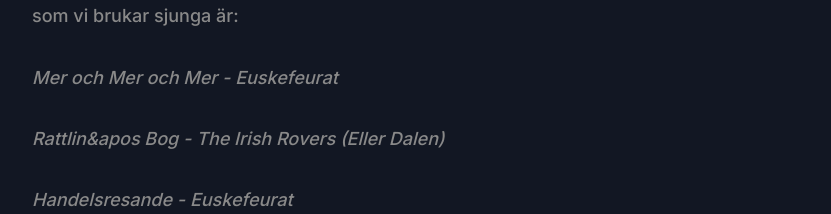
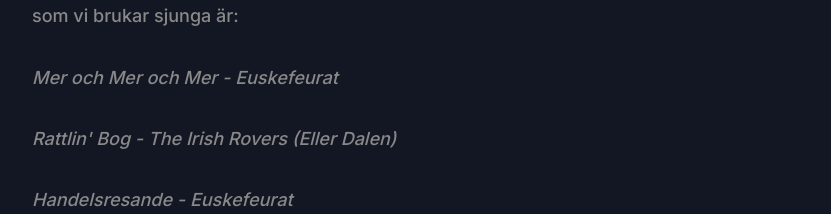
Before and after one commit to Chalmers-Bastukommitte/CBK-website, a Next.js app: page /blog/Bastuskola in a window 1280 px wide. Shown: the part 1560-1774 px from the top of the page, without its empty margins (224-1055 px from the left). Built offline with nearby package versions, Linux system fonts and the light colour scheme.

Commit message:
<fix> Small type errors

```diff
--- a/src/app/blog/Bastuskola/page.tsx
+++ b/src/app/blog/Bastuskola/page.tsx
@@ -68,7 +68,7 @@
                     Mer och Mer och Mer - Euskefeurat
                   </p>
                   <p className="mb-8 text-base italic font-medium leading-relaxed text-body-color sm:text-lg sm:leading-relaxed lg:text-base lg:leading-relaxed xl:text-lg xl:leading-relaxed">
-                    Rattlin&apos Bog - The Irish Rovers (Eller Dalen)
+                    Rattlin' Bog - The Irish Rovers (Eller Dalen)
                   </p>
                   <p className="mb-8 text-base italic font-medium leading-relaxed text-body-color sm:text-lg sm:leading-relaxed lg:text-base lg:leading-relaxed xl:text-lg xl:leading-relaxed">
                     Handelsresande - Euskefeurat
```
Also changed, not shown: src/app/.Modify_Information/Utbranda/peopleData.tsx.
